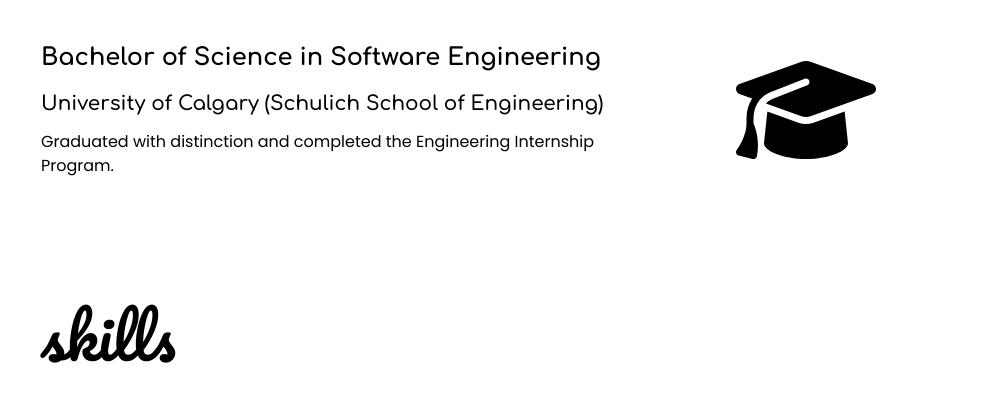
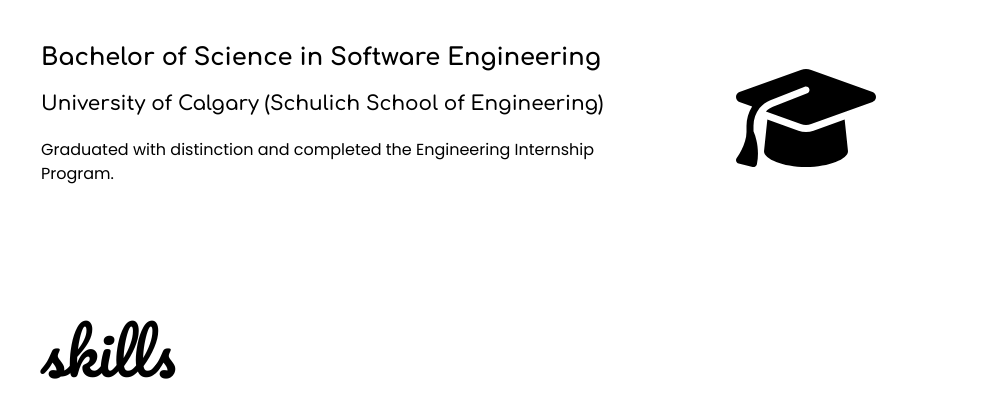
Before and after one commit to beaesguerra/beaesguerra.github.io, a Gatsby site: page / in a window 1280 px wide. Shown: the part 886-1289 px from the top of the page, without its empty margins (143-1142 px from the left). Built offline with nearby package versions, Linux system fonts and the light colour scheme; Gatsby itself is replaced by a stand-in of ours.

Commit message:
add spacing to p tag on Text component

```diff
--- a/src/components/design-system/text.tsx
+++ b/src/components/design-system/text.tsx
@@ -22,6 +22,7 @@ const Text = (props: React.PropsWithChildren<TextProps>) => {
       className={classes([
         props.variant ? variantStyles[props.variant] : variantStyles.base,
         props.className,
+        props.tag === 'p' ? 'py-2': '',
       ])}
     >
       { props.children }
```
